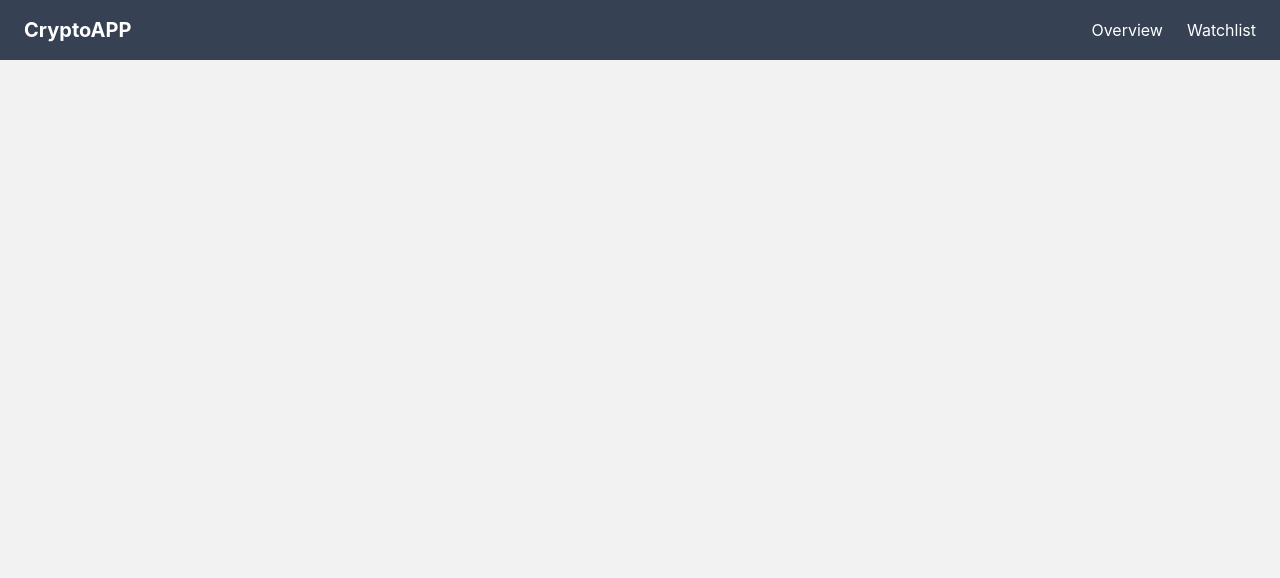
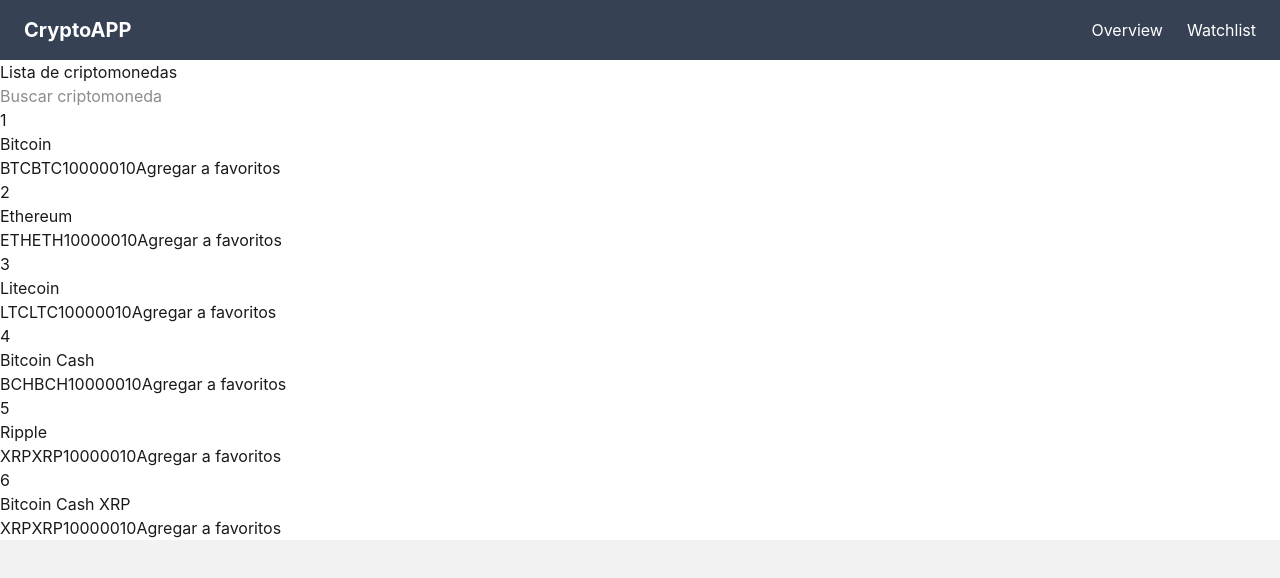
Before and after one commit to 102guss/Monedas, a React (Vite) app in the folder my-app/: page / in a window 1280 px wide. Shown: the top 578 px of the page. Built offline with nearby package versions, Linux system fonts and the light colour scheme.

Commit message:
Se agregò un fondo blanco a lista de monedas

```diff
--- a/my-app/src/App.tsx
+++ b/my-app/src/App.tsx
@@ -1,22 +1,39 @@
-import Coin from './components/Coin'
-import coins from './data/coins'
-import { useRef, useState } from 'react'
-import type { CoinInterface } from './interfaces/Coin'
-import Header from './components/Header'
+import Coin from "./components/Coin";
+import coins from "./data/coins";
+import { useRef, useState } from "react";
+import type { CoinInterface } from "./interfaces/Coin";
+import Header from "./components/Header";
 
 const App = () => {
-  const [coinsList, setCoinsList] = useState<CoinInterface[]>(coins)
-  const searchInput = useRef<HTMLInputElement>(null)
+  const [coinsList, setCoinsList] = useState<CoinInterface[]>(coins);
+  const searchInput = useRef<HTMLInputElement>(null);
 
-const handleSearch = () => {
-  const searchValue = searchInput.current?.value || ''
-  const newCoinsList = coins.filter(coin => coin.name.toLowerCase().includes(searchValue.toLowerCase()))
-  setCoinsList(newCoinsList)
-}
+  const handleSearch = () => {
+    const searchValue = searchInput.current?.value || "";
+    const newCoinsList = coins.filter((coin) =>
+      coin.name.toLowerCase().includes(searchValue.toLowerCase()),
+    );
+    setCoinsList(newCoinsList);
+  };
 
   return (
-    <Header />
-
-  )
-}
-export default App
+    <div>
+      <Header />
+      <main className="bg-white">
+        <h1>Lista de criptomonedas</h1>
+        <input
+          type="text"
+          placeholder="Buscar criptomoneda"
+          ref={searchInput}
+          onChange={handleSearch}
+        />
+        <div className="coins-list">
+          {coinsList.map((coin) => (
+            <Coin key={coin.order} {...coin} />
+          ))}
+        </div>
+      </main>
+    </div>
+  );
+};
+export default App;
```
